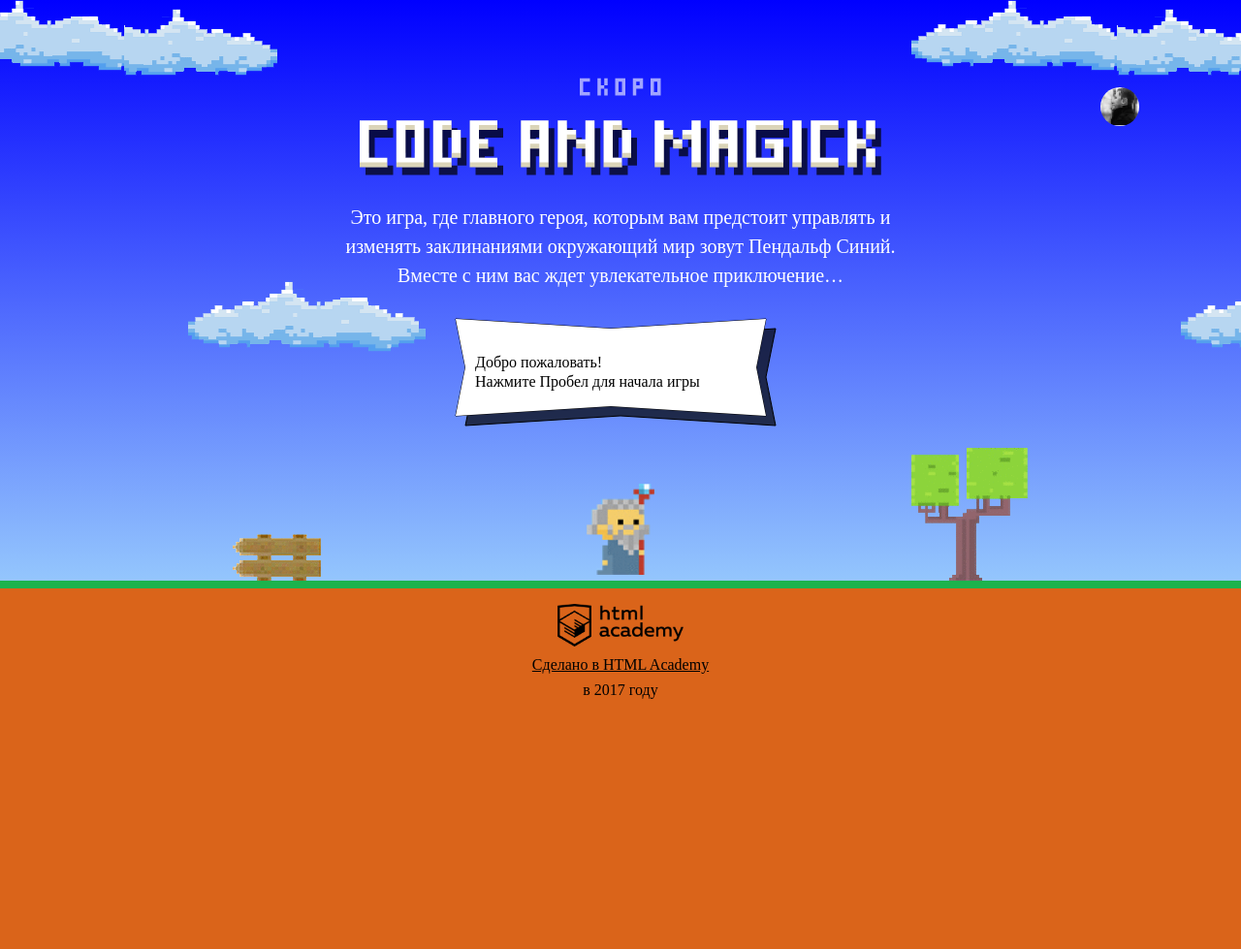
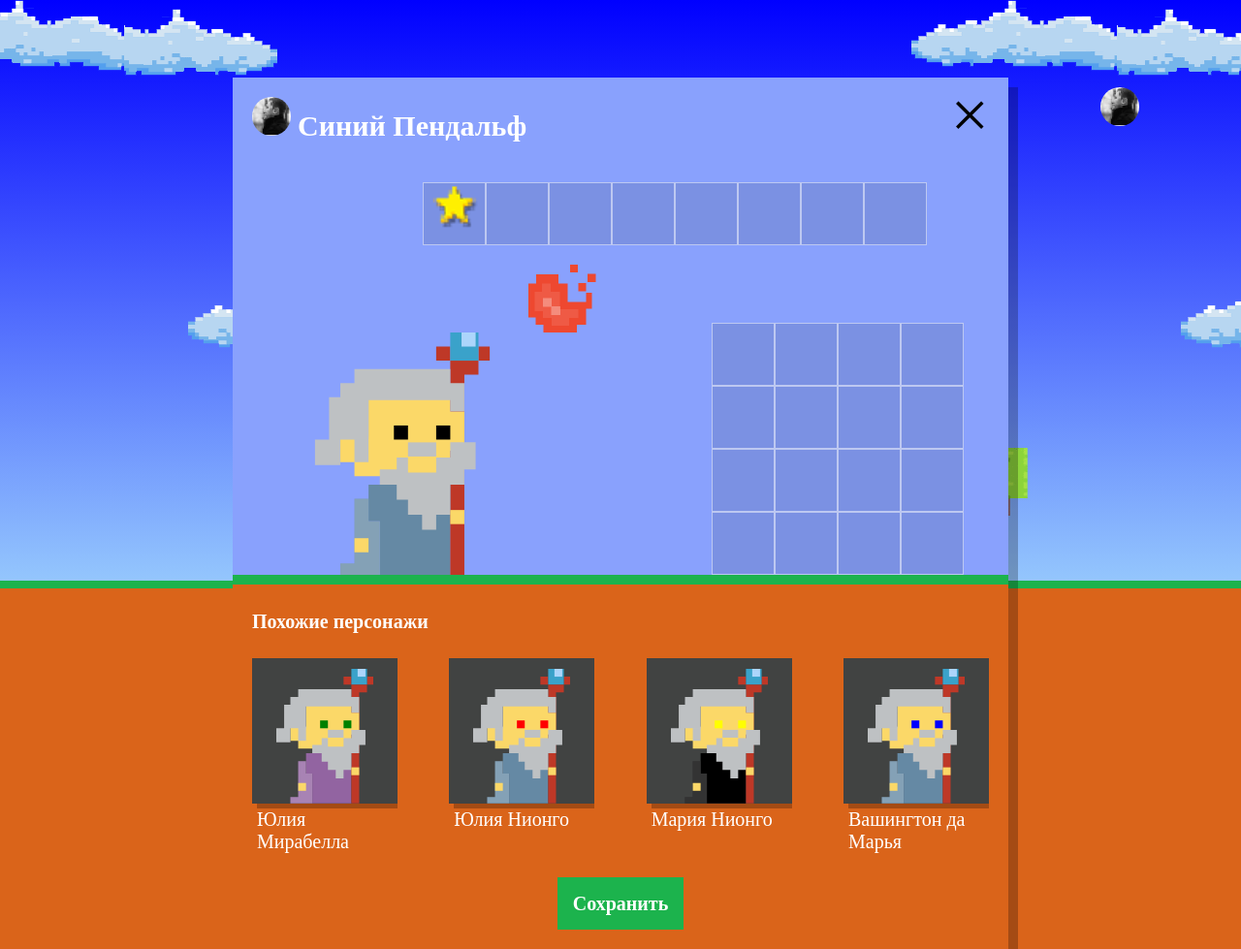
Before and after one commit to Dexdot/codeandmagic, a plain HTML site: page index.html in a window 1280 px wide. Shown: the whole page at 97% size. Before the commit the page ends 800 px from the top, so only its background shows below. Drawn offline with Linux system fonts and the light colour scheme; a web font is replaced by a local one.

Commit message:
Добавил список похожих персонажей

```diff
--- a/index.html
+++ b/index.html
@@ -207,6 +207,7 @@
 	}
 </script>
 <script src="js/stat.js"></script>
+<script src="js/setup.js"></script>
 <script src="js/game.js"></script>
 
 </body>
--- /dev/null
+++ b/js/setup.js
@@ -0,0 +1,55 @@
+'use strict';
+
+// Показываем окно с установкой персонажа
+document.querySelector('.setup').classList.remove('hidden');
+
+var WIZARDS_COUNT = 4;
+
+var similarList = document.querySelector('.setup-similar-list');
+var similarWizardTemplate = document.querySelector('#similar-wizard-template').content.querySelector('.setup-similar-item');
+
+var wizardNames = ['Иван', 'Хуан Себастьян', 'Мария', 'Кристоф', 'Виктор', 'Юлия', 'Люпита', 'Вашингтон'];
+var wizardSurnames = ['да Марья', 'Верон', 'Мирабелла', 'Вальц', 'Онопко', 'Топольницкая', 'Нионго', 'Ирвинг'];
+var wizardCoatColors = ['rgb(101, 137, 164)', 'rgb(241, 43, 107)', 'rgb(146, 100, 161)', 'rgb(56, 159, 117)', 'rgb(215, 210, 55)', 'rgb(0, 0, 0)'];
+var wizardEyeColors = ['black', 'red', 'blue', 'yellow', 'green'];
+var wizards = [];
+
+// Заполняем массив с персонажами
+for (var i = 0; i < WIZARDS_COUNT; i++) {
+	wizards.push(new Wizard);
+}
+
+// Создаем фрагмент и добавляем в него персонажей
+var fragment = document.createDocumentFragment();
+for (var i = 0; i < WIZARDS_COUNT; i++) {
+	fragment.appendChild(renderWizard(i));
+}
+
+// Выводим фрагмент с похожими персонажами
+similarList.innerHTML = '';
+similarList.appendChild(fragment);
+
+// Показываем окно с похожими персонажами
+document.querySelector('.setup-similar').classList.remove('hidden');
+
+// Конструктор персонажа
+function Wizard(name, coatColor, eyeColor) {
+	this.name = getRandomElement(wizardNames) + ' ' + getRandomElement(wizardSurnames),
+	this.coatColor = getRandomElement(wizardCoatColors),
+	this.eyeColor = getRandomElement(wizardEyeColors)
+}
+// Создает копию шаблона персонажа, заполняет его данными из массивов и возвращает
+function renderWizard(i) {
+	// Копия шаблона
+	var wizardElement = similarWizardTemplate.cloneNode(true);
+	// Имя
+	wizardElement.querySelector('.setup-similar-label').textContent = wizards[i].name;
+	// Цвет мантии
+	wizardElement.querySelector('.wizard-coat').style.fill = wizards[i].coatColor;
+	// Цвет глаз
+	wizardElement.querySelector('.wizard-eyes').style.fill = wizards[i].eyeColor;
+	return wizardElement;
+}
+function getRandomElement(arr) {
+	return arr[Math.floor(Math.random() * arr.length)];
+}
--- a/js/stat.js
+++ b/js/stat.js
@@ -1,3 +1,5 @@
+'use strict';
+
 window.renderStatistics = function(ctx, names, times) {
 	var CANVAS_WIDTH = 420;
 	var CANVAS_HEIGHT = 270;
```
